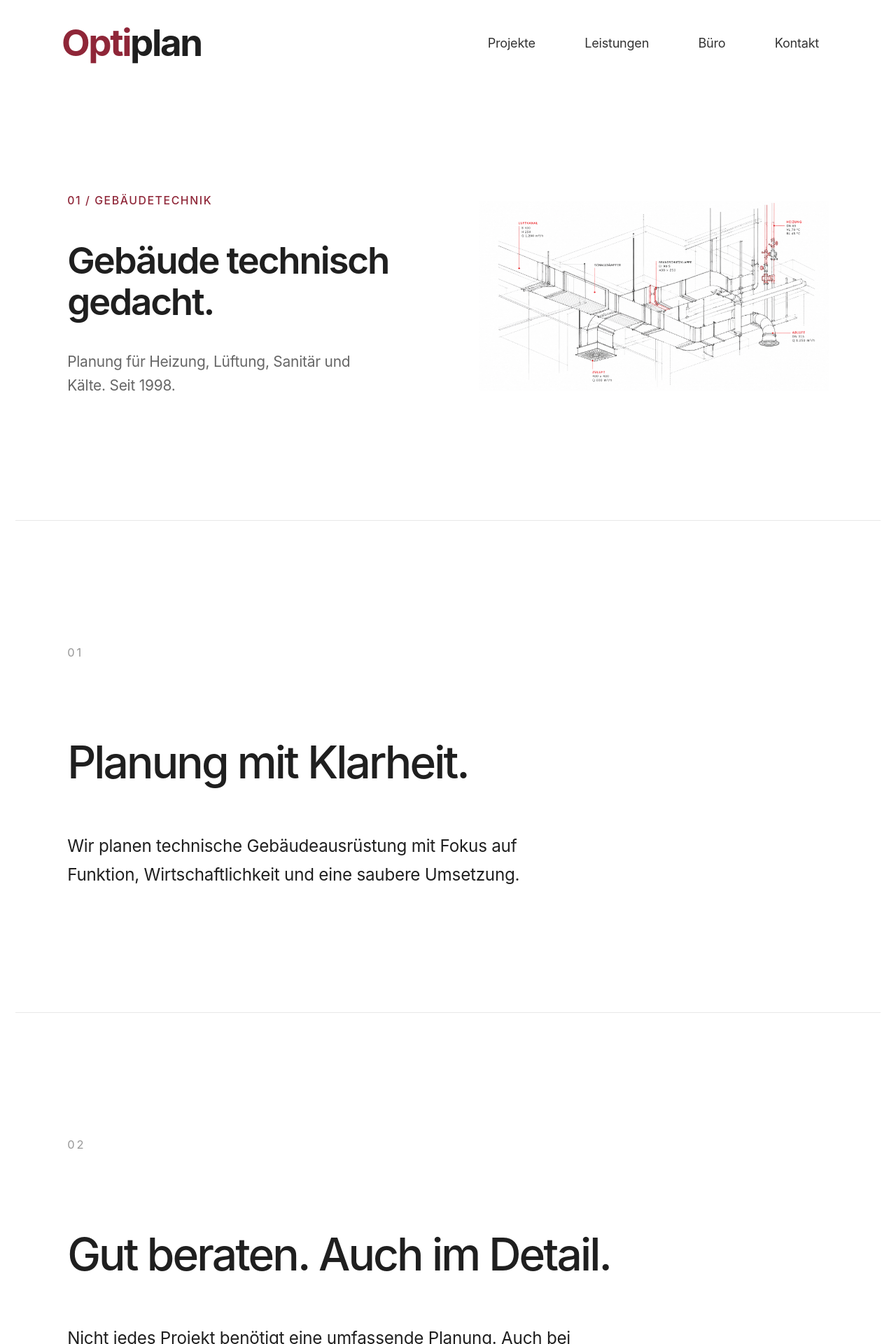
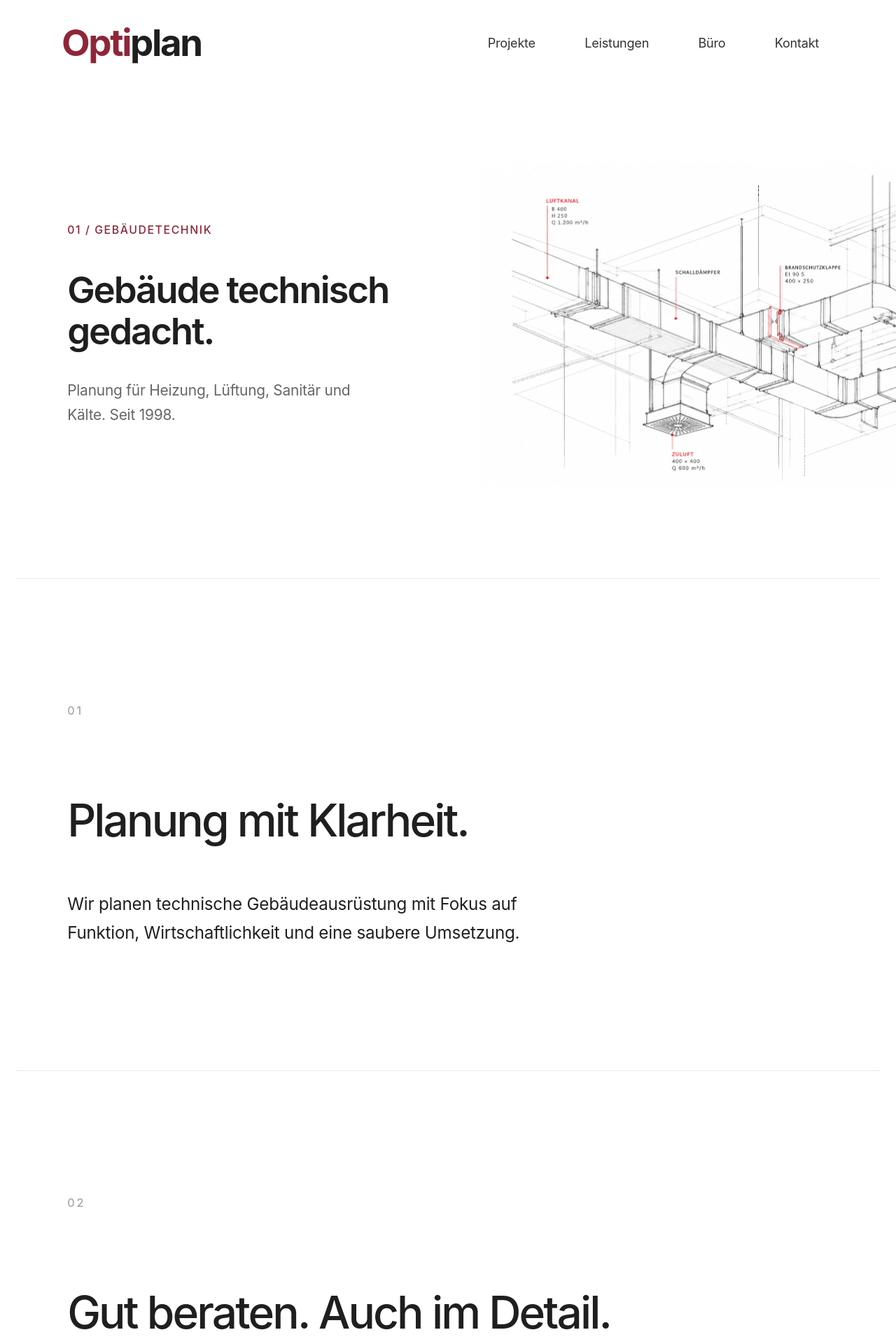
Before and after one commit to gryphiusodenhobler/www.optiplan.at, a Jekyll site: the page built from index.md, in a window 1280 px wide. Shown: the top 1920 px of the page at 70% size. Built offline with Jekyll 4.4.1, drawn with Linux system fonts in a browser that asks for light colours; cached includes are drawn as plain includes.

Commit message:
Update optiplan.scss

```diff
--- a/_sass/optiplan.scss
+++ b/_sass/optiplan.scss
@@ -852,6 +852,12 @@ body {
   width: 100%;
   height: auto;
 }
+.optiplan-hero-art img {
+  display: block;
+  width: 170% !important;
+  max-width: none !important;
+  height: auto;
+}
 
 /* Smartphone */
 
```
